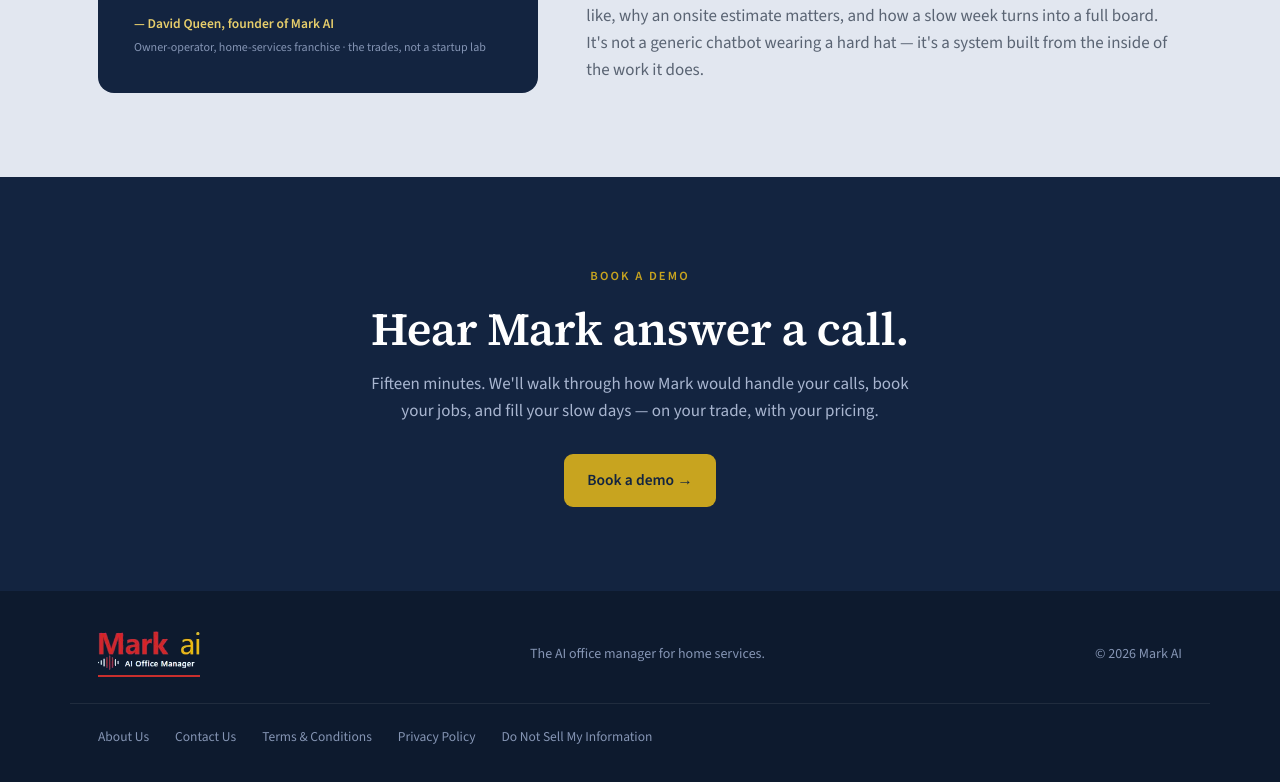
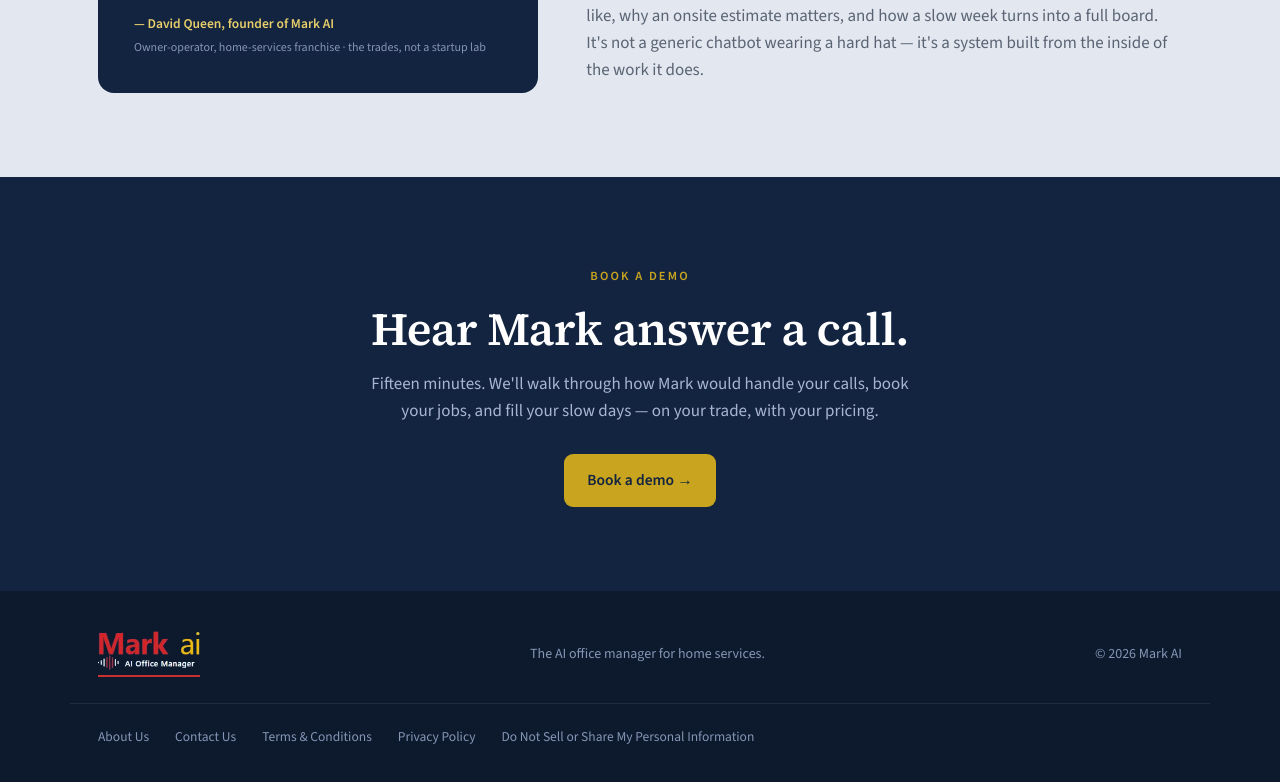
Before and after one commit to dlqueensr-rgb/mark-ai-site, a plain HTML site: page index.html in a window 1280 px wide. Shown: the part 6417-7199 px from the top of the page. Drawn offline with nearby package versions, Linux system fonts and the light colour scheme.

Commit message:
Update index.html

```diff
--- a/index.html
+++ b/index.html
@@ -325,7 +325,7 @@
       <a href="/contact.html">Contact Us</a>
       <a href="/terms.html">Terms &amp; Conditions</a>
       <a href="/privacy.html">Privacy Policy</a>
-      <a href="/do-not-sell.html">Do Not Sell My Information</a>
+      <a href="/do-not-sell.html">Do Not Sell or Share My Personal Information</a>
     </nav>
   </div>
 </footer>
```
